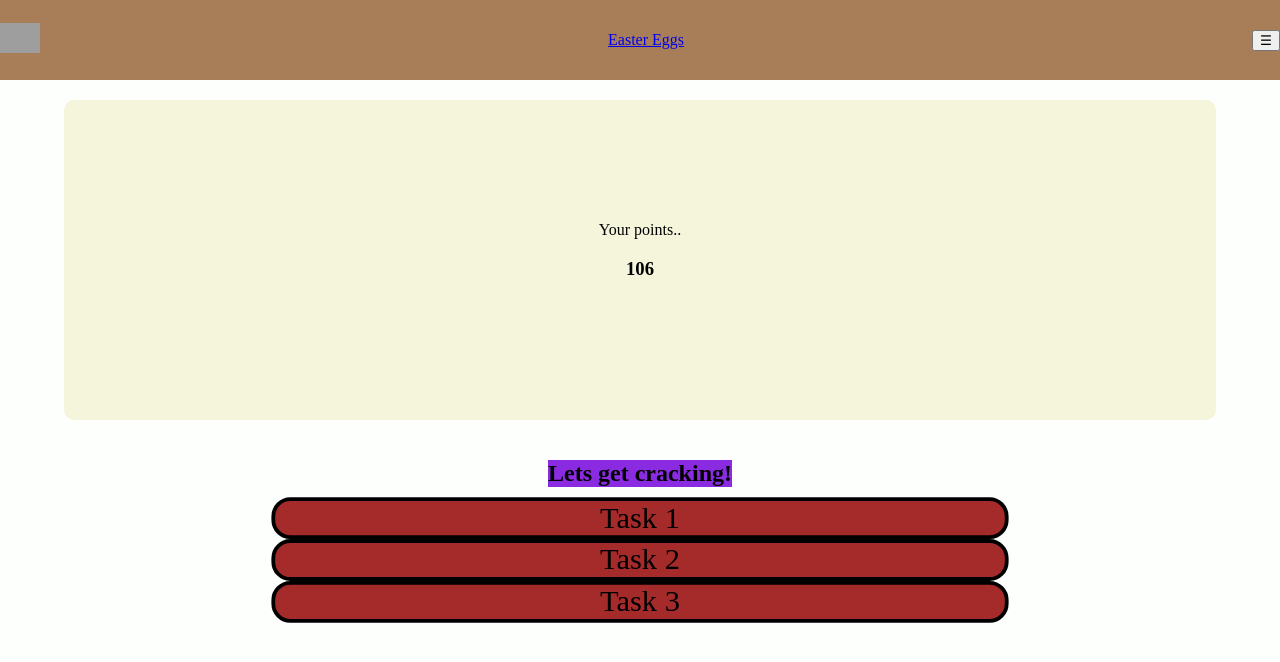
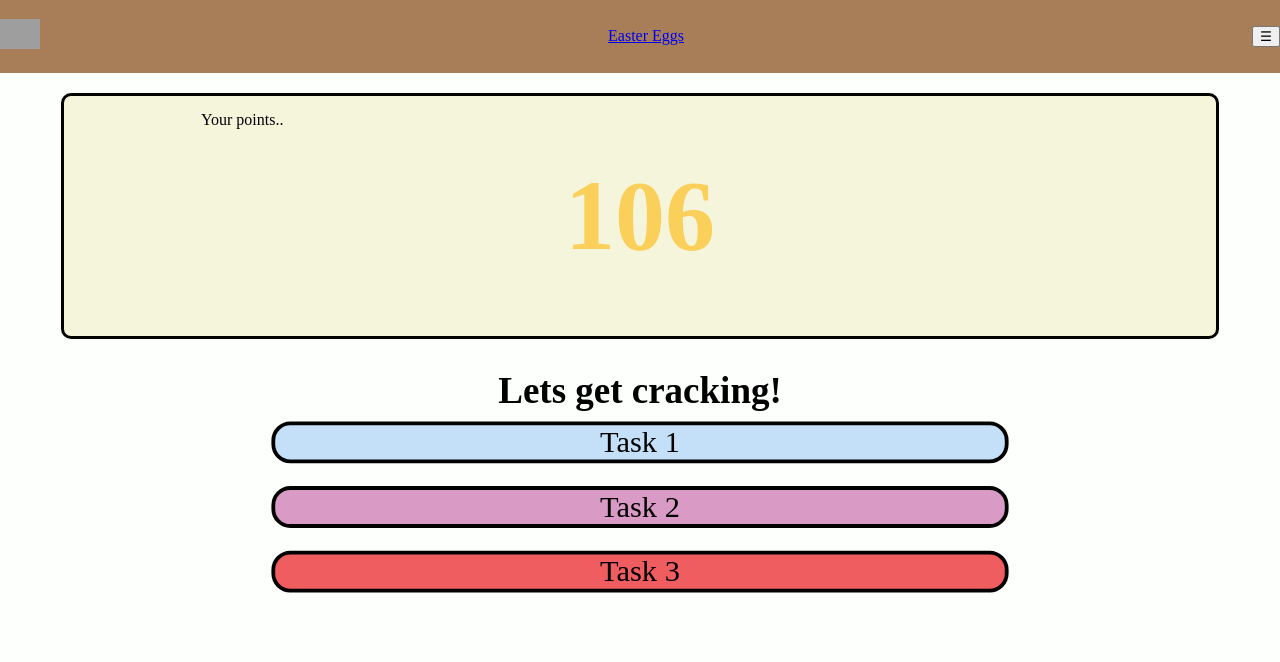
Before and after one commit to pianoboy71/HackEd-Project-7, a React (Vite) app in the folder front/: page / in a window 1280 px wide. Shown: the top 662 px of the page. Built offline with nearby package versions, Linux system fonts and the light colour scheme; no server answers; grey boxes are pictures that could not be loaded.

Commit message:
style on home page

```diff
--- a/front/src/App.css
+++ b/front/src/App.css
@@ -8,6 +8,7 @@ body {
     display: flex;
     flex-direction: column;
     align-items: center;
+    height: 100vh;
 }
 
 .mainNav {
@@ -28,7 +29,7 @@ body {
 display: flex;
 flex-direction: column;
 align-items: center;
-width: 60vw;
+height: 100vh;
 gap: 20px;
 }
 
@@ -39,16 +40,32 @@ p {
 .homePointsContainer {
 background-color: beige;
 width: 90vw;
-height: 40vh;
+height: 30vh;
 margin-top: 20px;
 border-radius: 10px;
 display: flex;
 flex-direction: column;
 justify-content: center;
+border: solid 3px black;
+position: relative;
+}
+
+.homePointsContainer p{
+position: absolute;
+top: 15px;
+left: 137px;
+}
+
+h3 {
+    color: #FACF5A;
+    font-size: 100px;
 }
 
 .tagline {
-background-color: blueviolet;
+font-size: 37px;
+margin: 0;
+width: 100vw;
+margin: 10px;
 }
 
 .homeTaskContainer {
@@ -57,6 +74,8 @@ flex-direction: column;
 justify-content: center;
 align-items: center;
 transform: scale(1.9);
+margin-top: 20px;
+gap: 12px;
 }
 
 .homeTask {
@@ -65,3 +84,15 @@ width: 30vw;
 border-radius: 10px;
 background-color: brown;
 }
+
+.virtueTask {
+    background-color: #C4E0F9;
+}
+
+.selflessTask {
+    background-color: #D99AC5;
+}
+
+.adventureTask {
+    background-color: #EF5D60;
+}
--- a/front/src/Components/HomePage.jsx
+++ b/front/src/Components/HomePage.jsx
@@ -24,13 +24,13 @@ export default function HomePage() {
                 </section>
                     <h2 className="tagline">Lets get cracking!</h2>
                 <section className="homeTaskContainer">
-                    <div className="homeTask">
+                    <div className="homeTask virtueTask">
                         <p>Task 1</p>
                     </div>
-                    <div className="homeTask">
+                    <div className="homeTask selflessTask">
                         <p>Task 2</p>
                     </div>
-                    <div className="homeTask">
+                    <div className="homeTask adventureTask">
                         <p>Task 3</p>
                     </div>
                 </section>
```
